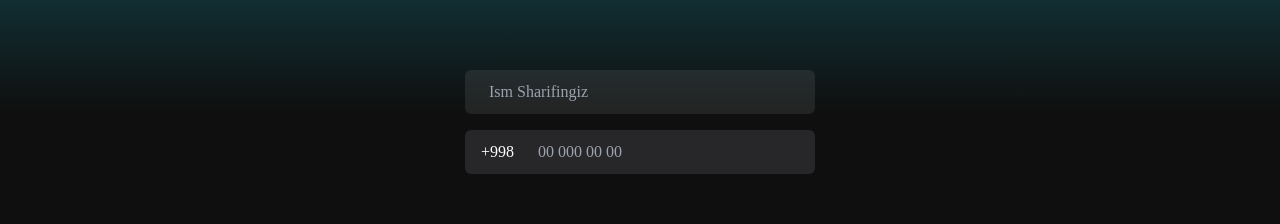
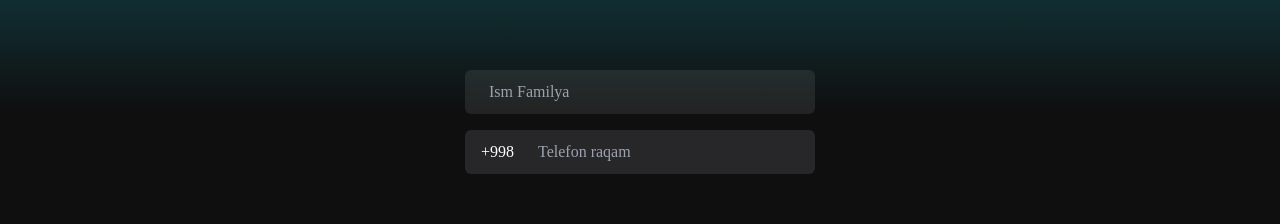
Before and after one commit to otabekshoyimov/paylov-webview, a React (Vite) app: page / in a window 1280 px wide. Shown: the part 273-497 px from the top of the page. Built offline with nearby package versions, Linux system fonts and the light colour scheme; a web font is replaced by a local one.

Commit message:
Update ShopPage markup

```diff
--- a/src/pages/index/index.tsx
+++ b/src/pages/index/index.tsx
@@ -71,7 +71,7 @@ export function IndexPage() {
             <div>
               <input
                 type="text"
-                placeholder="Ism Sharifingiz"
+                placeholder="Ism Familya"
                 name="fullName"
                 className="outline-solid min-w-[350px] rounded-md bg-zinc-300/10 px-24 py-10 text-white ring-brand-green focus:outline-none focus:ring"
               />
@@ -86,7 +86,7 @@ export function IndexPage() {
               <span className="pr-16 text-white">+998</span>
               <input
                 type="tel"
-                placeholder="00 000 00 00"
+                placeholder="Telefon raqam"
                 name="phoneNumber"
                 onChange={(e: React.FormEvent<HTMLInputElement>) =>
                   handlePhoneNumber(e)
--- a/src/pages/shop/shop.tsx
+++ b/src/pages/shop/shop.tsx
@@ -30,8 +30,13 @@ export function ShopPage() {
   const fetcher = useFetcher();
   return (
     <section className="flex min-h-[100dvh] flex-col p-16 text-white">
-      <header className="pb-16">
+      <div className="pb-16">
         <BackButton link={"/location"} />
+      </div>
+      <header className="flex justify-between px-8 pb-8 text-zinc-200">
+        <span>Benzin turi</span>
+        <span className="pr-[58px]">Narx</span>
+        <span className="pr-24">Litr</span>
       </header>
       <main className="flex flex-col gap-16 px-8">
         {items.map((item) => (
@@ -81,12 +86,9 @@ function GasgoOrderItem(props: {
   const fetcher = useFetcher();
 
   return (
-    <div className="flex w-full items-center gap-16">
-      <header className="min-w-fit justify-center text-center">
+    <div className="">
+      <div className="flex w-full items-center justify-between gap-8">
         <span>{props.name}</span>
-      </header>
-
-      <div className="flex w-full items-center justify-between gap-8">
         <span className="text-center text-zinc-300">{`${props.price} so'm`}</span>
         <fetcher.Form>
           <div className="flex items-center justify-center gap-16">
```
